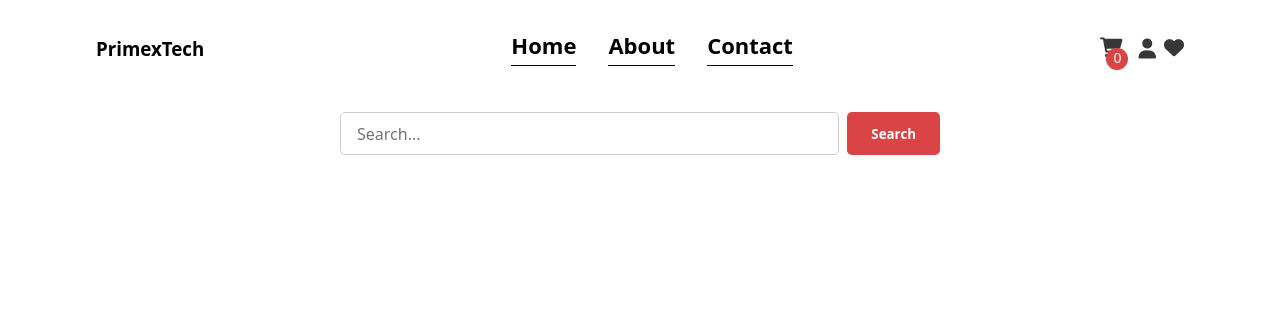
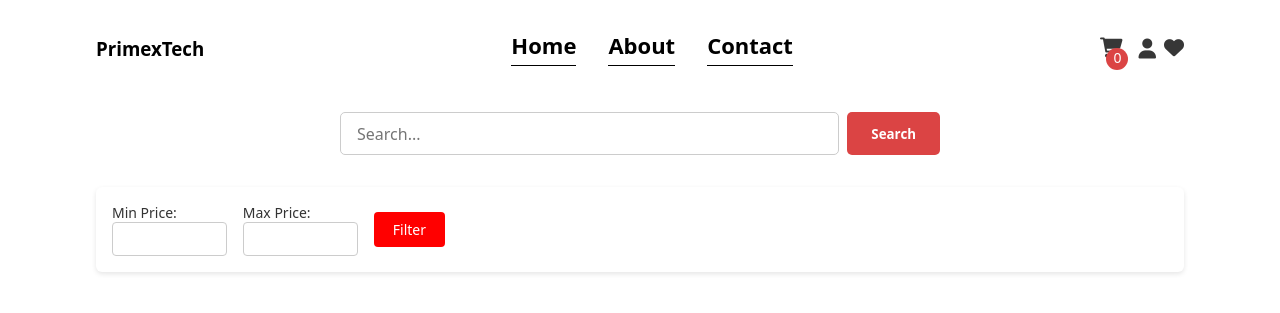
Before and after one commit to Bledioni/primexTech, a PHP site: page /inc/productCategory.php in a window 1280 px wide. Shown: the top 313 px of the page. Run offline with PHP 8.4, Linux system fonts and the light colour scheme; the visitor is signed in with stand-in values (Sample User, id 1); data that the repository does not hold is empty; some libraries are stand-ins or nearby versions.

Commit message:
Integrated price filter

```diff
--- a/display/css/productCategory.css
+++ b/display/css/productCategory.css
@@ -50,3 +50,54 @@ body {
     font-weight: 400;
     margin: 0;
 }
+
+/* Price Range Filter Styles */
+.price-filter-form {
+    display: flex;
+    gap: 1rem;
+    align-items: center;
+    justify-content: flex-start;
+    background-color: #fff;
+    padding: 1rem;
+    border-radius: 6px;
+    box-shadow: 0 2px 5px rgba(0, 0, 0, 0.1);
+    margin-top: 2rem;
+    margin-bottom: 1rem;
+}
+
+.price-filter-form label {
+    font-weight: 500;
+    color: #333;
+    display: flex;
+    flex-direction: column;
+    font-size: 14px;
+}
+
+.price-filter-form input {
+    padding: 0.4rem;
+    border: 1px solid #ccc;
+    border-radius: 4px;
+    outline: none;
+    width: 100px;
+    font-size: 14px;
+}
+
+.price-filter-form input:focus {
+    border-color: #ff4d4d;
+    box-shadow: 0 0 4px rgba(255, 77, 77, 0.4);
+}
+
+.price-filter-form button {
+    background-color: red;
+    color: #fff;
+    border: none;
+    padding: 0.5rem 1.2rem;
+    border-radius: 4px;
+    cursor: pointer;
+    font-size: 14px;
+    transition: background-color 0.2s ease;
+}
+
+.price-filter-form button:hover {
+    background-color: darkred;
+}
--- a/inc/productCategory.php
+++ b/inc/productCategory.php
@@ -1,47 +1,68 @@
 <?php
+require_once '../config/config.php';
 
-    require_once '../config/config.php';
+$category = isset($_GET['category']) ? htmlspecialchars($_GET['category']) : null;
+$min_price = isset($_GET['min_price']) && is_numeric($_GET['min_price']) ? (float)$_GET['min_price'] : null;
+$max_price = isset($_GET['max_price']) && is_numeric($_GET['max_price']) ? (float)$_GET['max_price'] : null;
 
+$products = [];
+
+if ($category) {
+    $query = "SELECT * FROM products WHERE category = :category";
+
+    if ($min_price !== null) {
+        $query .= " AND price >= :min_price";
+    }
+    if ($max_price !== null) {
+        $query .= " AND price <= :max_price";
+    }
+
+    $stmt = $conn->prepare($query);
+    $stmt->bindParam(':category', $category);
+
+    if ($min_price !== null) {
+        $stmt->bindParam(':min_price', $min_price);
+    }
+    if ($max_price !== null) {
+        $stmt->bindParam(':max_price', $max_price);
+    }
+
+    $stmt->execute();
+    $products = $stmt->fetchAll(PDO::FETCH_ASSOC);
+}
 ?>
-
 <!DOCTYPE html>
 <html lang="en">
 <head>
     <meta charset="UTF-8">
     <meta name="viewport" content="width=device-width, initial-scale=1.0">
-    <title>Document</title>
+    <title>Products by Category</title>
     <link rel="stylesheet" href="../display/css/productCategory.css">
 </head>
 <body>
 
-    <?php include_once './dashBoradNavInc.php'; ?>
+<?php include_once './dashBoradNavInc.php'; ?>
 
-<?php
+<!-- Price Range Filter -->
+<form method="GET" class="price-filter-form">
+    <input type="hidden" name="category" value="<?= htmlspecialchars($category) ?>">
+    <label>Min Price: <input type="number" name="min_price" step="0.01" value="<?= $min_price ?>"></label>
+    <label>Max Price: <input type="number" name="max_price" step="0.01" value="<?= $max_price ?>"></label>
+    <button type="submit">Filter</button>
+</form>
 
-require_once '../config/config.php';
-
-$category = isset($_GET['category']) ? htmlspecialchars($_GET['category']) : null;
-
-$products = [];
-
-if ($category) {
-    $query = "SELECT * FROM products WHERE category = :category";
-    $stmt = $conn->prepare($query);
-    $stmt->bindParam(':category', $category);
-    $stmt->execute();
-    $products = $stmt->fetchAll(PDO::FETCH_ASSOC);
-}
-?>
 <div class="product-box-container">
-  <?php foreach ($products as $product): ?>
+    <?php foreach ($products as $product): ?>
         <div class="product-box">
             <div class="product-photo-container">
-                <a href="../inc/product.php?product_id=<?= $product['product_id'] ?>"><img class="product-photo" src="../uploads/<?= $product['image_path'] ?>" alt=""></a>
+                <a href="../inc/product.php?product_id=<?= $product['product_id'] ?>">
+                    <img class="product-photo" src="../uploads/<?= htmlspecialchars($product['image_path']) ?>" alt="">
+                </a>
             </div>
-        <h4><?= htmlspecialchars($product['name']) ?></h4>
-        <p><?= htmlspecialchars($product['price']) ?></p>
-    </div>
-<?php endforeach; ?>
+            <h4><?= htmlspecialchars($product['name']) ?></h4>
+            <p>€<?= htmlspecialchars(number_format($product['price'], 2)) ?></p>
+        </div>
+    <?php endforeach; ?>
 </div>
 
 </body>
```
